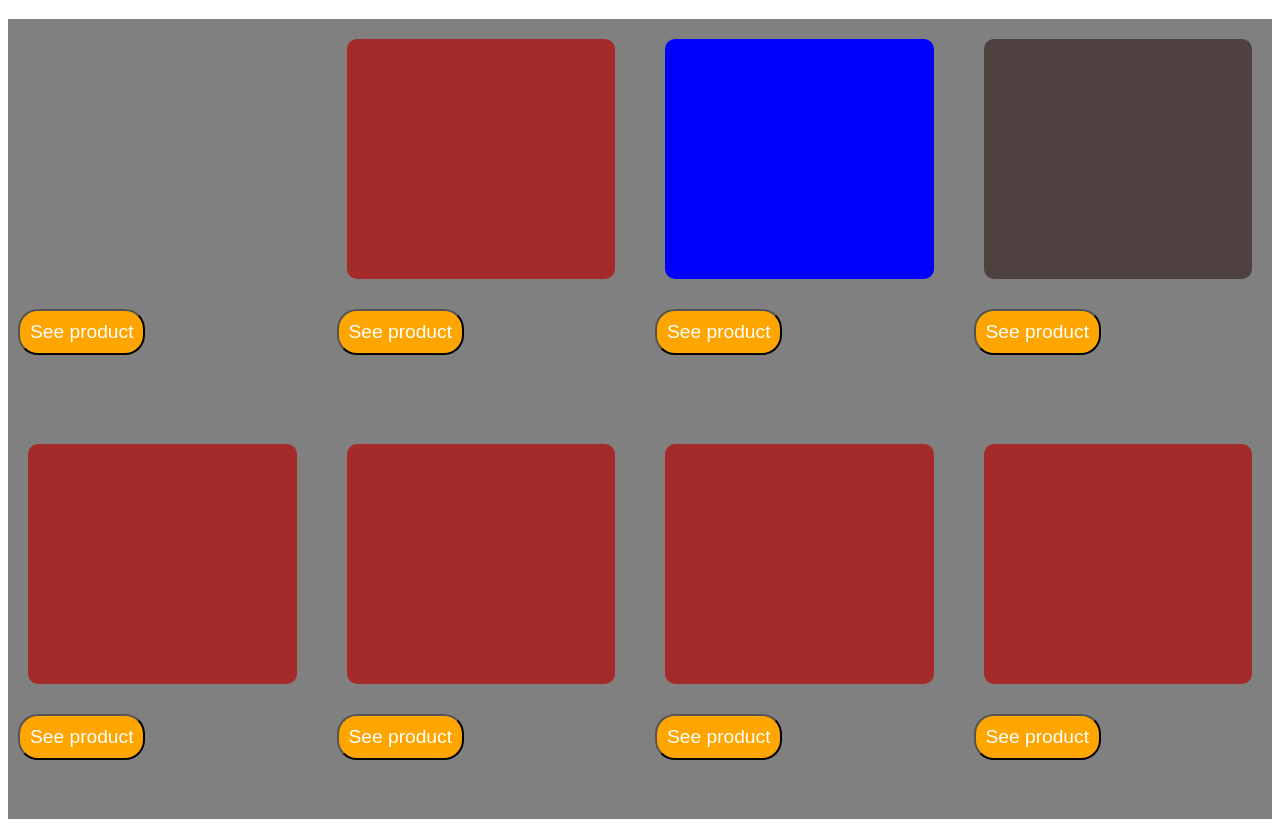
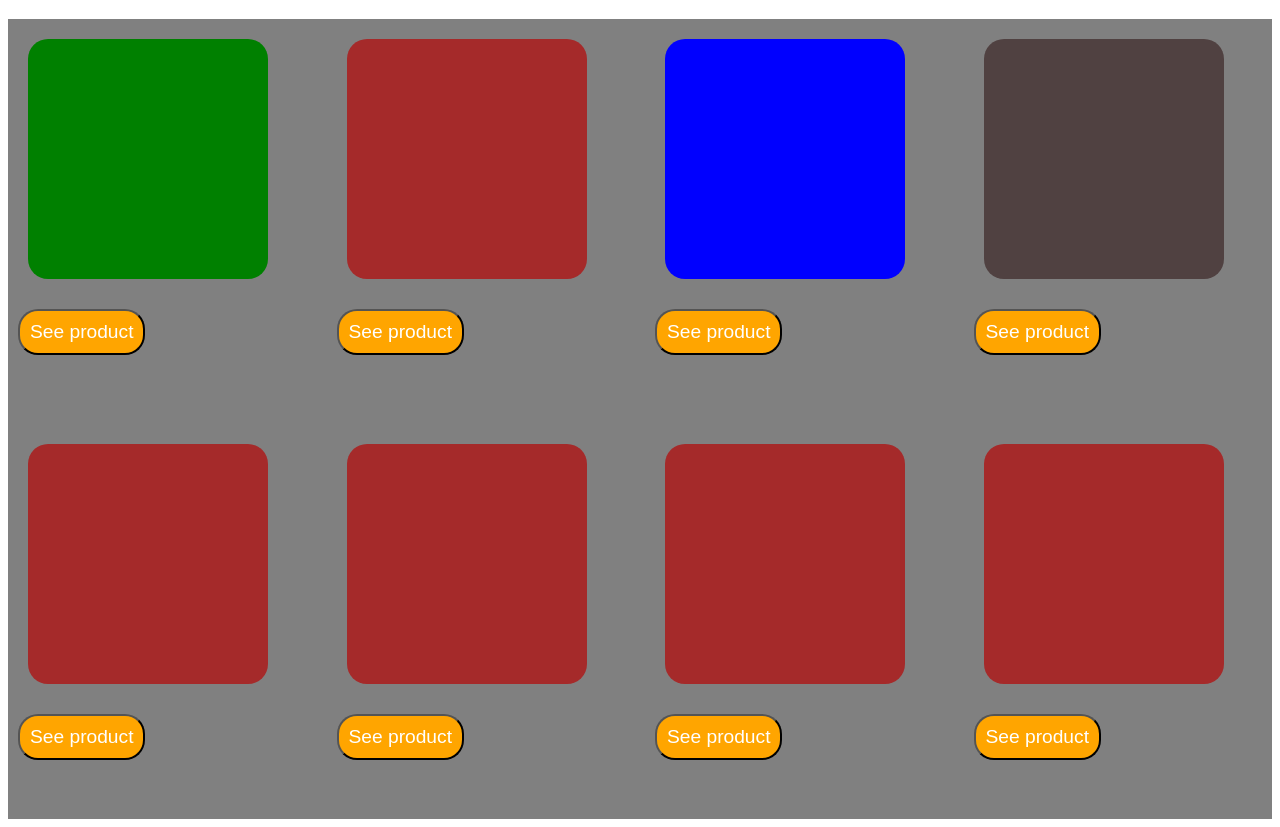
Before and after one commit to PowerCoders-Milan/week4-recap-joshua432png, a plain HTML site: page ex1-css-recap/product-list.html in a window 1280 px wide. Shown: the part 61-888 px from the top of the page. Drawn offline with Linux system fonts and the light colour scheme.

Commit message:
exercise 1

```diff
--- a/ex1-css-recap/styles.css
+++ b/ex1-css-recap/styles.css
@@ -1,3 +1,5 @@
+
+
 .flex {
     display: flex;
     flex-direction: column;
@@ -45,58 +47,66 @@ a {
 
 .box1 {
     background-color: green;
-    border-radius: 10px;
+    border-radius: 20px;
     height: 30vh;
+    width: 30vh;
     margin: 20px;
-    justify-self: center;
+
 }
 
 .box2 {
     background-color: brown;
-    border-radius: 10px;
+    border-radius: 20px;
     height: 30vh;
+    width: 30vh;
     margin: 20px;
 }
 
 .box3 {
     background-color: blue;
-    border-radius: 10px;
+    border-radius: 20px;
     height: 30vh;
+    width: 30vh;
     margin: 20px;
 }
 
 .box4 {
     background-color: rgb(80, 65, 65);
-    border-radius: 10px;
+    border-radius: 20px;
     height: 30vh;
+    width: 30vh;
     margin: 20px;
 }
 
 .box5 {
     background-color: brown;
-    border-radius: 10px;
+    border-radius: 20px;
     height: 30vh;
+    width: 30vh;
     margin: 20px;
 }
 
 .box6 {
     background-color: brown;
-    border-radius: 10px;
+    border-radius: 20px;
     height: 30vh;
+    width: 30vh;
     margin: 20px;
 }
 
 .box7 {
     background-color: brown;
-    border-radius: 10px;
+    border-radius: 20px;
     height: 30vh;
+    width: 30vh;
     margin: 20px;
 }
 
 .box8 {
     background-color: brown;
-    border-radius: 10px;
+    border-radius: 20px;
     height: 30vh;
+    width: 30vh;
     margin: 20px;
 }
 
```
